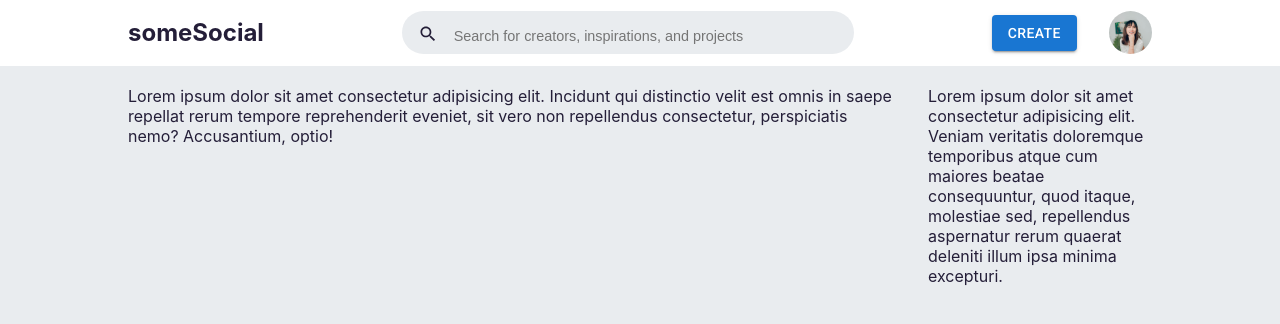
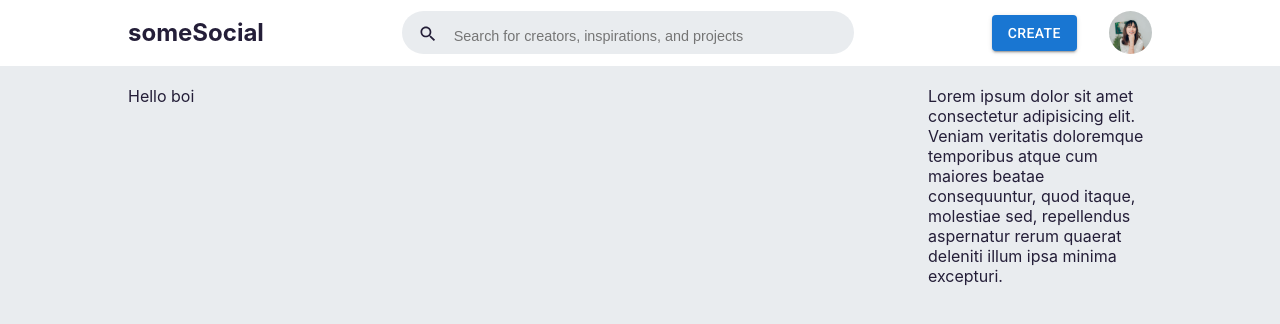
Before and after one commit to jpzambranoleon/jsx-template-prototype, a React (Create React App) app: page / in a window 1280 px wide. Shown: the top 324 px of the page. Built offline with nearby package versions, Linux system fonts and the light colour scheme.

Commit message:
updated files

```diff
--- a/src/pages/profile/ProfilePage.jsx
+++ b/src/pages/profile/ProfilePage.jsx
@@ -1,4 +1,5 @@
 import TopBar from "../../components/topbar/TopBar";
+import ProfileContainer from "./components/ProfileContainer";
 import "./profilepage.css"
 
 
@@ -9,7 +10,7 @@ function ProfilePage() {
             <main>
                 <div className="profile-page-container">
                     <div className="profile-page-left">
-                        Lorem ipsum dolor sit amet consectetur adipisicing elit. Incidunt qui distinctio velit est omnis in saepe repellat rerum tempore reprehenderit eveniet, sit vero non repellendus consectetur, perspiciatis nemo? Accusantium, optio!
+                        <ProfileContainer />
                     </div>
                     <div className="profile-page-right">
                         Lorem ipsum dolor sit amet consectetur adipisicing elit. Veniam veritatis doloremque temporibus atque cum maiores beatae consequuntur, quod itaque, molestiae sed, repellendus aspernatur rerum quaerat deleniti illum ipsa minima excepturi.
--- a/src/pages/profile/components/ProfileContainer.jsx
+++ b/src/pages/profile/components/ProfileContainer.jsx
@@ -0,0 +1,9 @@
+import "./profilecontainer.css"
+
+function ProfileContainer() {
+    return(
+        <div>Hello boi</div>
+    )
+}
+
+export default ProfileContainer;
```
